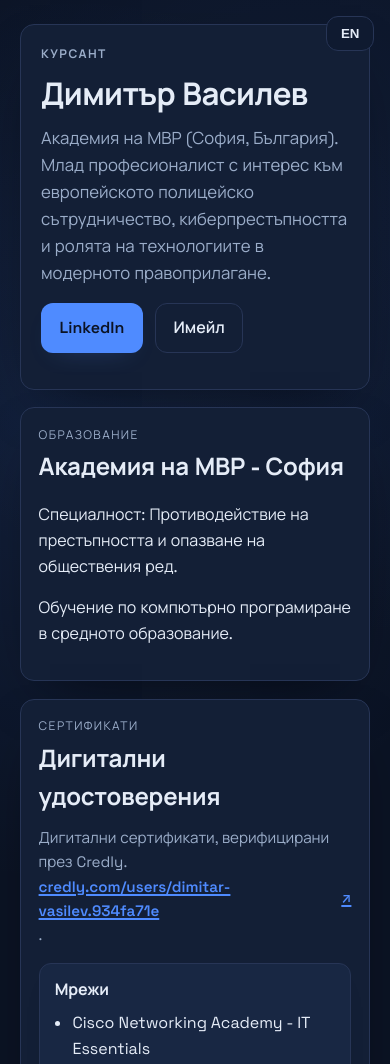
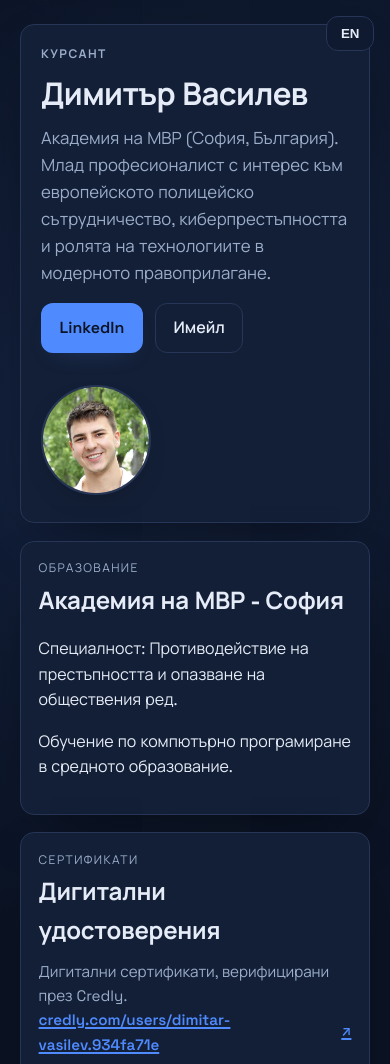
Before and after one commit to DSVasilev20/DSVasilev20.github.io, a plain HTML site: page index.html in a window 390 px wide. Shown: the top 1064 px of the page. Drawn offline with Linux system fonts and the light colour scheme.

Commit message:
Small tweaks

```diff
--- a/index.html
+++ b/index.html
@@ -8,13 +8,14 @@
   <link rel="preconnect" href="https://fonts.googleapis.com" />
   <link rel="preconnect" href="https://fonts.gstatic.com" crossorigin />
   <link href="https://fonts.googleapis.com/css2?family=Space+Grotesk:wght@400;500;600;700&family=Manrope:wght@400;500;600;700&display=swap" rel="stylesheet" />
-  <link rel="stylesheet" href="style.css?v=2" />
+  <link rel="stylesheet" href="style.css?v=3" />
 </head>
 <body data-lang="bg" class="bg">
   <button class="lang-toggle" type="button" aria-label="Switch language">BG</button>
   <main>
     <section class="hero" id="intro">
-      <div>
+      <div class="hero-content">
+        <div class="hero-copy">
           <p class="eyebrow"><span class="lang-en"><b>Cadet</b></span><span class="lang-bg"><b>Курсант</b></span></p>
           <h1><span class="lang-en">Dimitar Vasilev</span><span class="lang-bg">Димитър Василев</span></h1>
           <p class="lede">
@@ -24,6 +25,10 @@
           <div class="cta">
             <a class="btn primary" href="https://www.linkedin.com/in/dsvasilev20/" target="_blank" rel="noreferrer">LinkedIn</a>
             <a class="btn ghost" href="mailto:dsvasilev@amvr.bg"><span class="lang-en">Email</span><span class="lang-bg">Имейл</span></a>
+          </div>
+        </div>
+        <div class="hero-photo">
+          <img src="pfp.jpeg" alt="Portrait of Dimitar Vasilev" />
         </div>
       </div>
     </section>
@@ -46,7 +51,7 @@
         <span class="lang-en">Digital credentials verified via Credly.</span>
         <span class="lang-bg">Дигитални сертификати, верифицирани през Credly.</span>
         <br>
-        <a href="https://www.credly.com/users/dimitar-vasilev.934fa71e" target="_blank" rel="noreferrer">credly.com/users/dimitar-vasilev.934fa71e</a>.
+        <a href="https://www.credly.com/users/dimitar-vasilev.934fa71e" target="_blank" rel="noreferrer">credly.com/users/dimitar-vasilev.934fa71e</a>
       </p>
       <div class="cert-grid">
         <div class="cert-block">
--- a/style.css
+++ b/style.css
@@ -89,6 +89,27 @@ main {
   border-radius: var(--radius);
   padding: clamp(1.25rem, 3vw, 1.75rem);
   box-shadow: var(--shadow);
+}
+
+.hero-content {
+  display: grid;
+  grid-template-columns: 1fr auto;
+  align-items: center;
+  gap: clamp(1rem, 3vw, 1.8rem);
+}
+
+.hero-photo {
+  justify-self: end;
+}
+
+.hero-photo img {
+  width: clamp(90px, 16vw, 130px);
+  height: clamp(90px, 16vw, 130px);
+  border-radius: 50%;
+  object-fit: cover;
+  border: 2px solid var(--border);
+  box-shadow: 0 10px 30px -20px rgba(0, 0, 0, 0.55);
+  background: #0f1a30;
 }
 
 .hero h1 {
@@ -231,7 +252,15 @@ main {
 .chips, .card, .card-header, .muted .dot, .stat-list, .panel-grid, .detail-card, .tag-grid, .tag, .timeline, .timeline-card, .card-grid, .project, .inline-list, .contact-grid, .contact-cards, .contact-card, .panel.highlight { display: none; }
 
 @media (max-width: 640px) {
-  .site-footer { flex-direction: column; align-items: flex-start; }
+  .hero-content { grid-template-columns: 1fr; }
+  .hero-photo { justify-self: start; }
+  .hero-photo img { width: 110px; height: 110px; }
+  .site-footer {
+    flex-direction: column;
+    align-items: center;
+    text-align: center;
+  }
+  .back-to-top { align-self: center; }
   .hero h1 { font-size: clamp(1.9rem, 8vw, 2.3rem); }
 }
 
```
Also changed, not shown: assets/README.txt (deleted), pfp.jpeg (added), 1 other file. Lines whose indentation alone changed are shown as unchanged.
